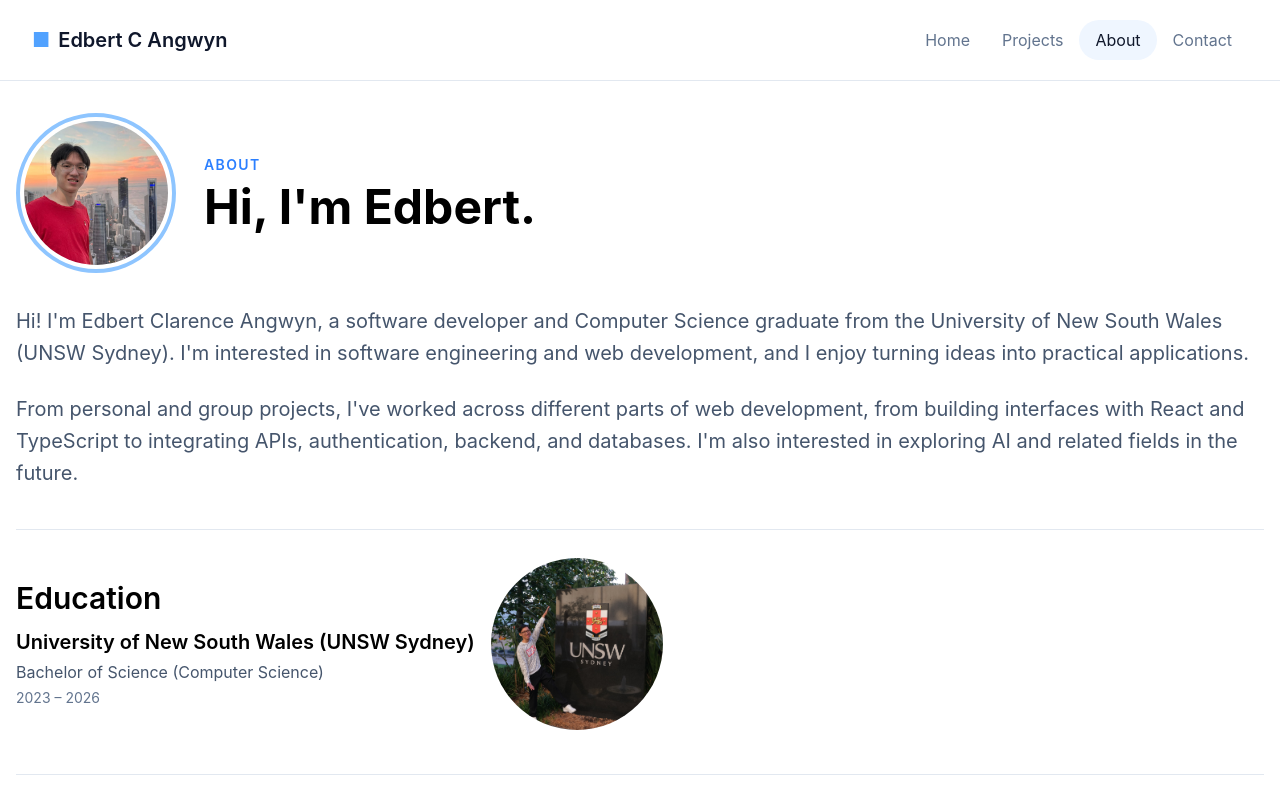
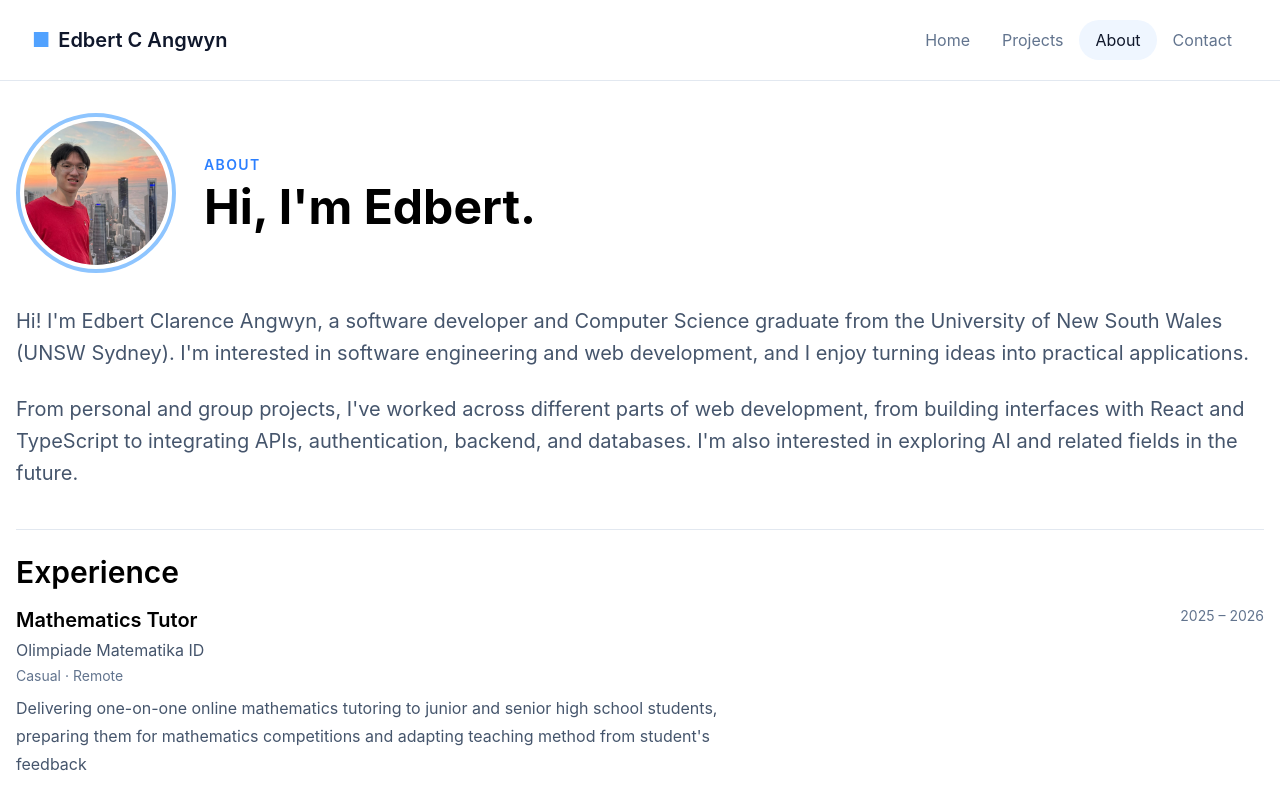
Before and after one commit to EdbertCA/edbert-ca-portfolio, a React (Vite) app: page /about in a window 1280 px wide. Shown: the top 800 px of the page. Built offline with nearby package versions, Linux system fonts and the light colour scheme.

Commit message:
feat(about): Adding experience section

```diff
--- /dev/null
+++ b/src/components/about/Experiences.tsx
@@ -0,0 +1,35 @@
+export default function Experiences() {
+  return (
+    <section className="mt-10 border-t border-slate-200 pt-6">
+      <h2 className="text-3xl font-semibold">
+        Experience
+      </h2>
+
+      <div className="mt-4">
+        <div className="flex flex-col sm:flex-row sm:items-start sm:justify-between">
+          <div>
+            <h3 className="text-xl font-semibold">
+              Mathematics Tutor
+            </h3>
+            <p className="mt-1 text-slate-600">
+              Olimpiade Matematika ID
+            </p>
+            <p className="mt-1 text-sm text-slate-500">
+              Casual · Remote
+            </p>
+          </div>
+
+          <p className="mt-1 text-sm text-slate-500 sm:mt-0">
+            2025 – 2026
+          </p>
+        </div>
+
+        <p className="mt-2 max-w-3xl leading-7 text-slate-600">
+          Delivering one-on-one online mathematics tutoring to junior and senior
+          high school students, preparing them for mathematics competitions
+          and adapting teaching method from student's feedback
+        </p>
+      </div>
+    </section>
+  )
+}
--- a/src/data/about.ts
+++ b/src/data/about.ts
@@ -1,6 +1,6 @@
 import {
   Headphones,
-  GraduationCap,
+  Grid3x3,
   SquarePlay,
   Utensils,
 } from "lucide-react";
@@ -65,13 +65,13 @@ export const skills = {
 export const hobbies = [
   { name: "Listening to music", icon: Headphones },
   { name: "Watching YouTube", icon: SquarePlay },
-  { name: "Teaching Mathematics", icon: GraduationCap },
+  { name: "Playing Sudoku", icon: Grid3x3 },
   { name: "Exploring new food", icon: Utensils },
 ];
 
 export const IMAGES = [
   "personal/Edbert_Opera.jpeg",
   "personal/Edbert_Burwood.jpeg",
-  "personal/Edbert_Teaching.png",
+  "personal/Edbert_KL.jpeg",
   "personal/Edbert_Cendol.jpeg"
 ]
--- a/src/pages/About.tsx
+++ b/src/pages/About.tsx
@@ -1,5 +1,6 @@
 import SkillsSection from "../components/about/SkillSection";
 import BeyondCoding from "../components/about/BeyondCoding";
+import Experiences from "../components/about/Experiences";
 
 export default function About() {
   return (
@@ -30,6 +31,8 @@ export default function About() {
         </p>
       </section>
 
+      <Experiences />
+
       <section className="flex items-center mt-10 border-t border-slate-200 pt-6">
         <div>
           <h2 className="text-3xl font-semibold">
@@ -48,7 +51,7 @@ export default function About() {
         <img
           src="personal/Edbert_UNSW.jpeg"
           alt="Edbert C Angwyn"
-          className="shrink-0 w-40 h-40 md:w-45 md:h-45 rounded-full object-cover p-1 ml-3"
+          className="shrink-0 w-40 h-40 md:w-45 md:h-45 rounded-full object-cover p-1 ml-5"
         />
       </section>
 
--- a/src/pages/Home.tsx
+++ b/src/pages/Home.tsx
@@ -9,7 +9,7 @@ const DescriptionComponent = () => {
         1000,
         "I develop full-stack applications",
         1000,
-        "I enjoy solving problems",
+        "I enjoy turning ideas into real projects",
         1000,
       ]}
       wrapper="span"
```
Also changed, not shown: public/personal/Edbert_KL.jpeg (added).
